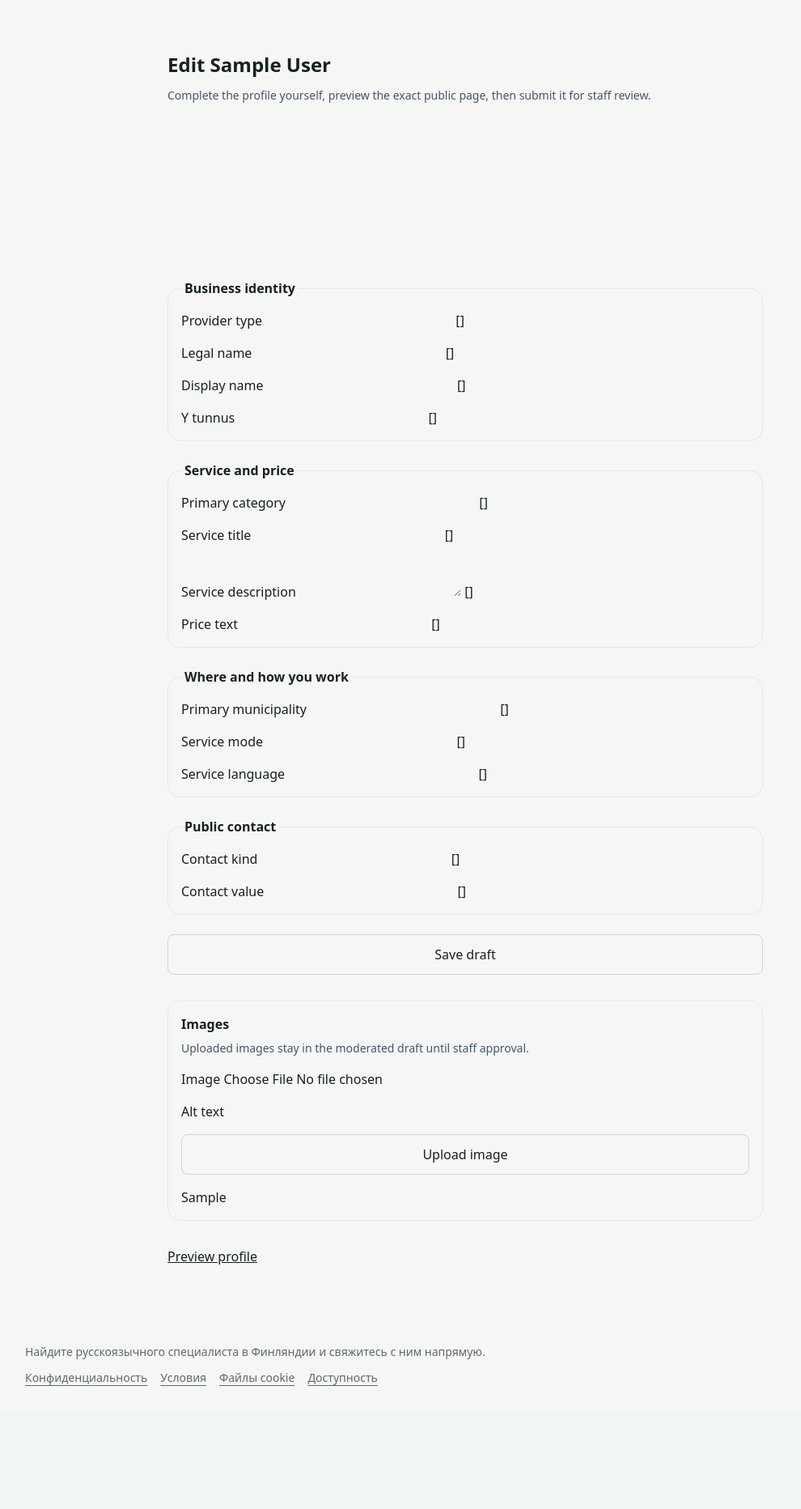
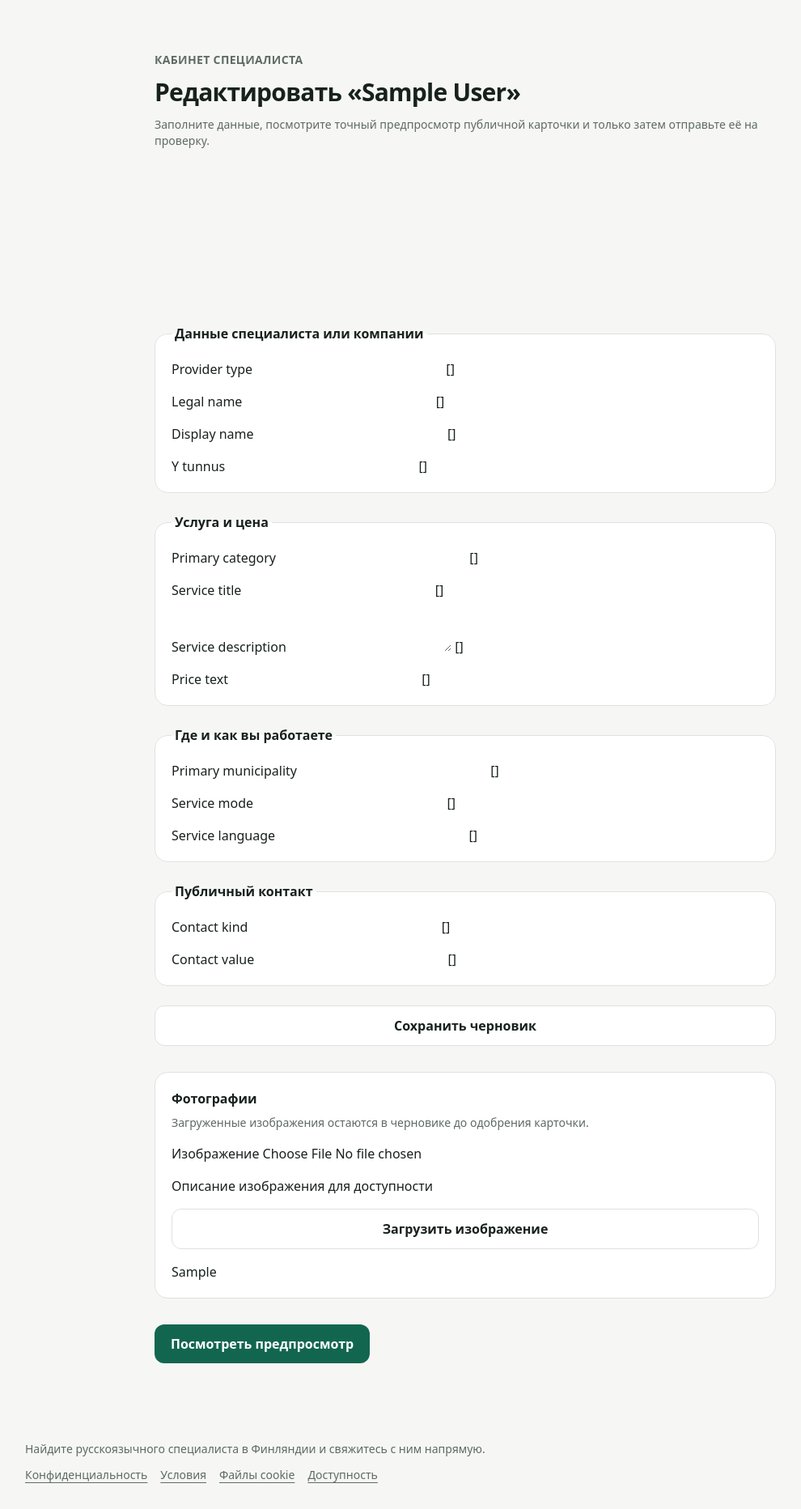
Before and after one commit to StrayForest/palvelut, a Django app: template templates/providers/edit_profile.html in a window 1280 px wide. Shown: the part 77-1941 px from the top of the page at 81% size, without its empty margins (65-1055 px from the left). Before the commit the page ends 1789 px from the top, so only its background shows below. Run offline with Django 5.2, Linux system fonts and the light colour scheme; the template is opened without the code that fills it: most values are stand-ins (such as "Sample title", 1, 10 or a date in 2020); form fields are guessed from the names that the template uses; style sheets or scripts are compiled from the project's sources; parts of the project's set-up code (start-up, migrations or seed data) failed here and were passed over; some libraries are stand-ins or nearby versions.

Commit message:
P6: translate provider profile editor

```diff
--- a/templates/providers/edit_profile.html
+++ b/templates/providers/edit_profile.html
@@ -1,55 +1,57 @@
 {% extends "base.html" %}
+{% block title %}Редактировать карточку · Finrix Palvelut{% endblock %}
 {% block content %}
-<main class="mx-auto max-w-3xl px-4 py-8">
-  <h1 class="text-2xl font-semibold">Edit {{ provider.display_name }}</h1>
-  {% if revision.status == "changes_requested" %}<p role="status" class="mt-3">Corrections requested. Update the draft and submit again.</p>{% endif %}
-  <p class="mt-3 text-sm text-slate-600">Complete the profile yourself, preview the exact public page, then submit it for staff review.</p>
+<section class="mx-auto max-w-3xl py-8">
+  <p class="text-sm font-semibold uppercase tracking-wide text-[#5E6A65]">Кабинет специалиста</p>
+  <h1 class="mt-3 text-3xl font-bold tracking-tight">Редактировать «{{ provider.display_name }}»</h1>
+  {% if revision.status == "changes_requested" %}<p role="status" class="mt-3 rounded-xl bg-amber-50 p-4 text-sm">Модератор попросил внести исправления. Обновите карточку и отправьте её повторно.</p>{% endif %}
+  <p class="mt-3 text-sm text-[#5E6A65]">Заполните данные, посмотрите точный предпросмотр публичной карточки и только затем отправьте её на проверку.</p>
 
   <form method="post" class="mt-6 grid gap-6" hx-post="." hx-trigger="change delay:500ms" hx-swap="none">
     {% csrf_token %}
     {{ form.contacts }}{{ form.services }}{{ form.service_areas }}{{ form.languages }}
     {% if form.non_field_errors %}<div role="alert">{{ form.non_field_errors }}</div>{% endif %}
 
-    <fieldset class="grid gap-4 rounded-2xl border border-slate-200 p-4">
-      <legend class="px-1 font-semibold">Business identity</legend>
+    <fieldset class="grid gap-4 rounded-2xl border border-[#DDE3DF] bg-white p-5">
+      <legend class="px-1 font-semibold">Данные специалиста или компании</legend>
       <p>{{ form.provider_type.label_tag }} {{ form.provider_type }} {{ form.provider_type.errors }}</p>
       <p>{{ form.legal_name.label_tag }} {{ form.legal_name }} {{ form.legal_name.errors }}</p>
       <p>{{ form.display_name.label_tag }} {{ form.display_name }} {{ form.display_name.errors }}</p>
       <p>{{ form.y_tunnus.label_tag }} {{ form.y_tunnus }} {{ form.y_tunnus.errors }}</p>
     </fieldset>
 
-    <fieldset class="grid gap-4 rounded-2xl border border-slate-200 p-4">
-      <legend class="px-1 font-semibold">Service and price</legend>
+    <fieldset class="grid gap-4 rounded-2xl border border-[#DDE3DF] bg-white p-5">
+      <legend class="px-1 font-semibold">Услуга и цена</legend>
       <p>{{ form.primary_category.label_tag }} {{ form.primary_category }} {{ form.primary_category.errors }}</p>
       <p>{{ form.service_title.label_tag }} {{ form.service_title }} {{ form.service_title.errors }}</p>
       <p>{{ form.service_description.label_tag }} {{ form.service_description }} {{ form.service_description.errors }}</p>
       <p>{{ form.price_text.label_tag }} {{ form.price_text }} {{ form.price_text.errors }}</p>
     </fieldset>
 
-    <fieldset class="grid gap-4 rounded-2xl border border-slate-200 p-4">
-      <legend class="px-1 font-semibold">Where and how you work</legend>
+    <fieldset class="grid gap-4 rounded-2xl border border-[#DDE3DF] bg-white p-5">
+      <legend class="px-1 font-semibold">Где и как вы работаете</legend>
       <p>{{ form.primary_municipality.label_tag }} {{ form.primary_municipality }} {{ form.primary_municipality.errors }}</p>
       <p>{{ form.service_mode.label_tag }} {{ form.service_mode }} {{ form.service_mode.errors }}</p>
       <p>{{ form.service_language.label_tag }} {{ form.service_language }} {{ form.service_language.errors }}</p>
     </fieldset>
 
-    <fieldset class="grid gap-4 rounded-2xl border border-slate-200 p-4">
-      <legend class="px-1 font-semibold">Public contact</legend>
+    <fieldset class="grid gap-4 rounded-2xl border border-[#DDE3DF] bg-white p-5">
+      <legend class="px-1 font-semibold">Публичный контакт</legend>
       <p>{{ form.contact_kind.label_tag }} {{ form.contact_kind }} {{ form.contact_kind.errors }}</p>
       <p>{{ form.contact_value.label_tag }} {{ form.contact_value }} {{ form.contact_value.errors }}</p>
     </fieldset>
 
-    <button type="submit" class="w-full rounded-lg border border-slate-300 px-4 py-3 font-medium sm:w-auto">Save draft</button>
+    <button type="submit" class="w-full rounded-xl border border-[#DDE3DF] bg-white px-4 py-3 font-semibold hover:border-[#12664F] sm:w-auto">Сохранить черновик</button>
   </form>
 
-  <section aria-labelledby="media-heading" class="mt-8 rounded-2xl border border-slate-200 p-4">
-    <h2 id="media-heading" class="font-semibold">Images</h2>
-    <p class="mt-2 text-sm text-slate-600">Uploaded images stay in the moderated draft until staff approval.</p>
+  <section aria-labelledby="media-heading" class="mt-8 rounded-2xl border border-[#DDE3DF] bg-white p-5">
+    <h2 id="media-heading" class="font-semibold">Фотографии</h2>
+    <p class="mt-2 text-sm text-[#5E6A65]">Загруженные изображения остаются в черновике до одобрения карточки.</p>
     <form method="post" enctype="multipart/form-data" action="{% url 'provider-workspace-media-upload' provider.id %}" class="mt-4 grid gap-4">
       {% csrf_token %}
-      <p><label for="provider-image">Image</label> <input id="provider-image" type="file" name="image" accept="image/jpeg,image/png,image/webp" required></p>
-      <p><label for="provider-image-alt">Alt text</label> <input id="provider-image-alt" type="text" name="alt_text" maxlength="240"></p>
-      <button type="submit" class="w-full rounded-lg border border-slate-300 px-4 py-3 font-medium sm:w-auto">Upload image</button>
+      <p><label for="provider-image">Изображение</label> <input id="provider-image" type="file" name="image" accept="image/jpeg,image/png,image/webp" required></p>
+      <p><label for="provider-image-alt">Описание изображения для доступности</label> <input id="provider-image-alt" type="text" name="alt_text" maxlength="240"></p>
+      <button type="submit" class="w-full rounded-xl border border-[#DDE3DF] px-4 py-3 font-semibold sm:w-auto">Загрузить изображение</button>
     </form>
     {% if revision.payload.media %}
       <ul class="mt-4">
@@ -58,6 +60,6 @@
     {% endif %}
   </section>
 
-  <p class="mt-8"><a class="font-medium underline" href="{% url 'provider-workspace-preview' provider.id %}">Preview profile</a></p>
-</main>
+  <p class="mt-8"><a class="inline-flex min-h-11 items-center rounded-xl bg-[#12664F] px-5 py-3 font-semibold text-white" href="{% url 'provider-workspace-preview' provider.id %}">Посмотреть предпросмотр</a></p>
+</section>
 {% endblock %}
```
